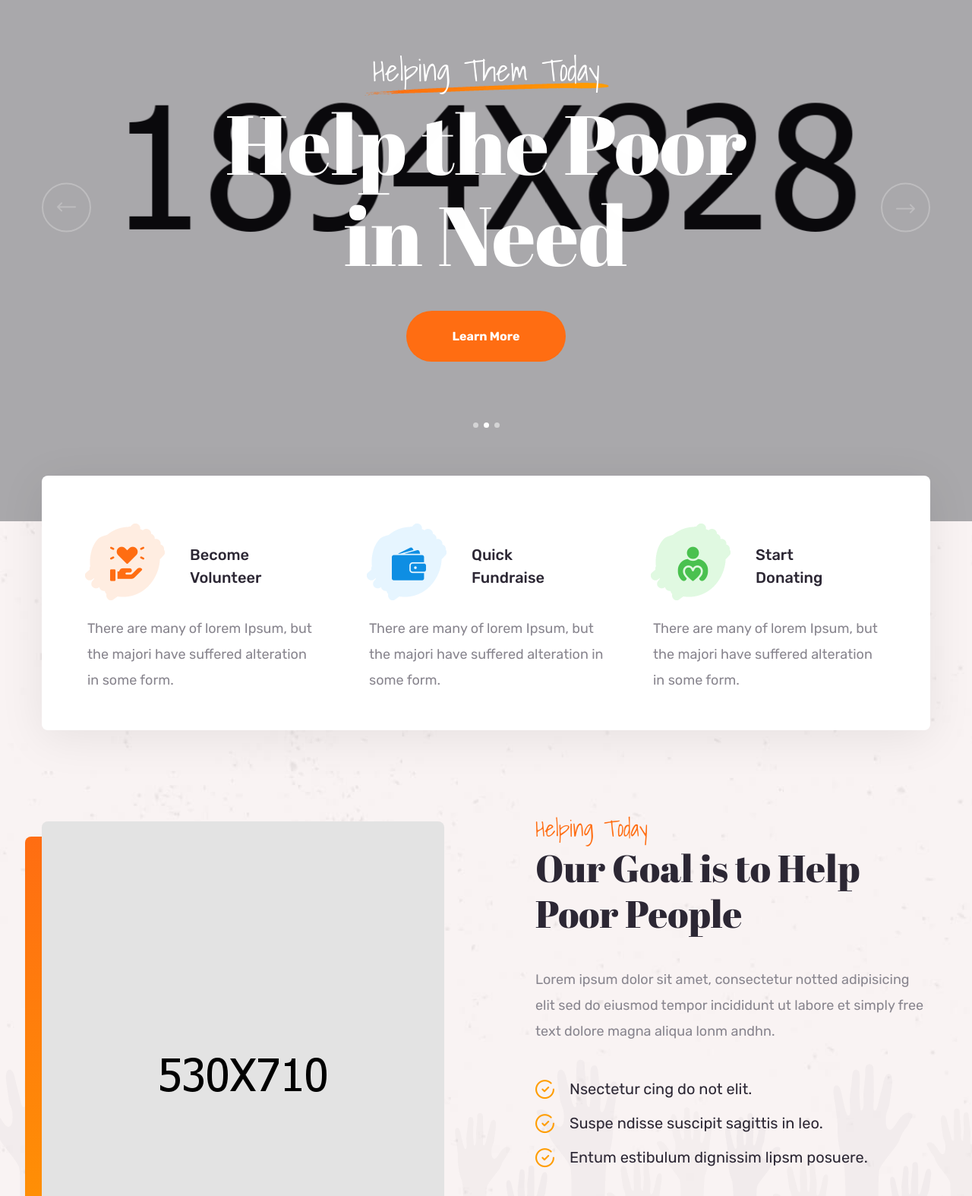
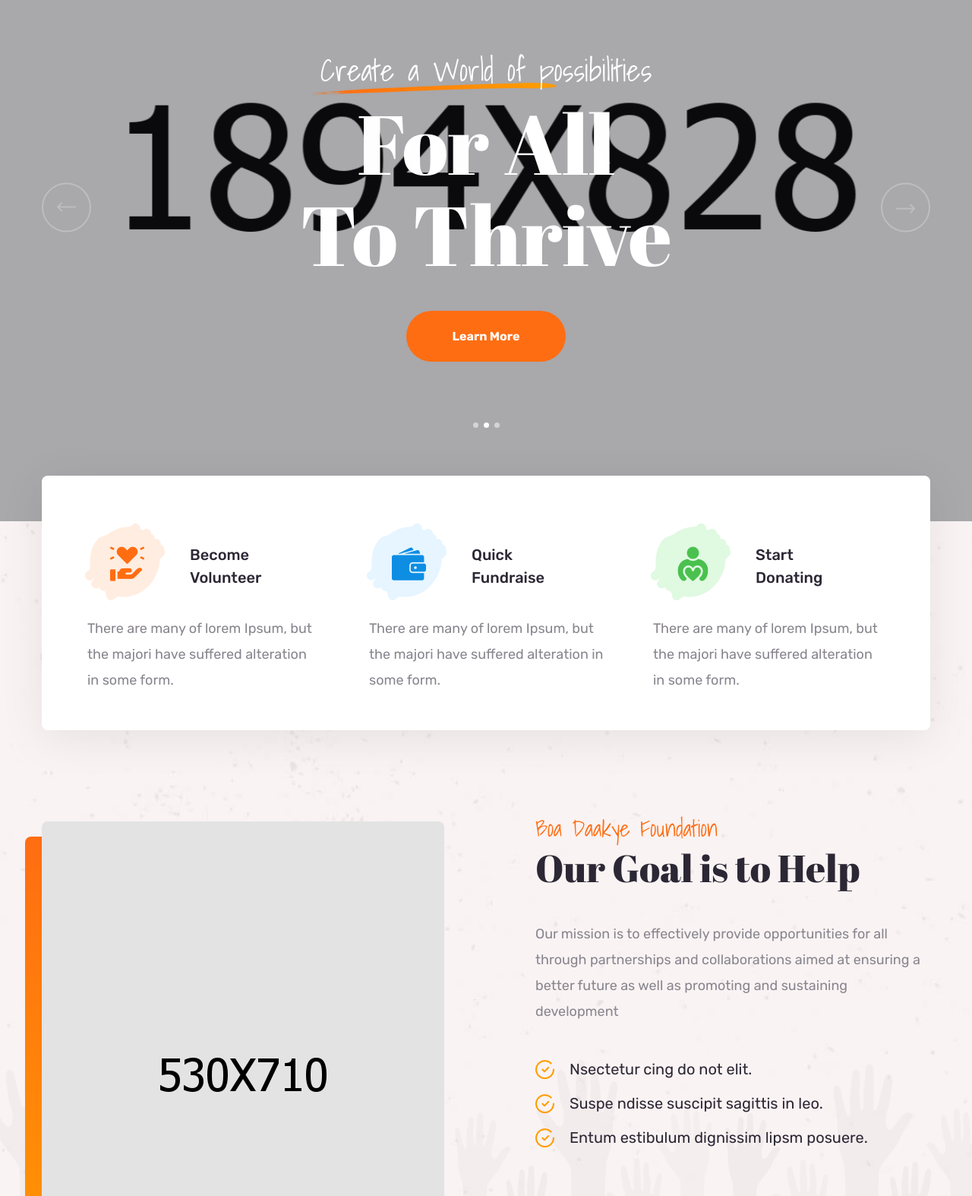
Before and after one commit to nchimz101/Mobile-Library-Project, a plain HTML site: page index.html in a window 1280 px wide. Shown: the part 302-1876 px from the top of the page at 76% size. Drawn offline with Linux system fonts and the light colour scheme; files whose address does not match are found by name.

Commit message:
Update index.html

```diff
--- a/index.html
+++ b/index.html
@@ -194,7 +194,7 @@
                                 <div class="row">
                                     <div class="col-xl-12">
                                         <p>Helping Them Today</p>
-                                        <h2>Help the Poor <br> in Need</h2>
+                                        <h2>Provide a Better <br>Futuer For All</h2>
                                         <a href="about.html" class="thm-btn">Learn More</a>
                                     </div>
                                 </div>
@@ -208,8 +208,8 @@
                             <div class="swiper-slide__inner">
                                 <div class="row">
                                     <div class="col-xl-12">
-                                        <p>Helping Them Today</p>
-                                        <h2>Help the Poor <br> in Need</h2>
+                                        <p>Create a World of possibilities</p>
+                                        <h2>For All <br> To Thrive</h2>
                                         <a href="about.html" class="thm-btn">Learn More</a>
                                     </div>
                                 </div>
@@ -224,7 +224,7 @@
                                 <div class="row">
                                     <div class="col-xl-12">
                                         <p>Helping Them Today</p>
-                                        <h2>Help the Poor <br> in Need</h2>
+                                        <h2>Improving Access<br> To Any Need</h2>
                                         <a href="about.html" class="thm-btn">Learn More</a>
                                     </div>
                                 </div>
@@ -325,12 +325,10 @@
                     <div class="col-xl-6 col-lg-6">
                         <div class="welcome-one__right">
                             <div class="block-title text-left">
-                                <h4>Helping Today</h4>
-                                <h2>Our Goal is to Help Poor People</h2>
+                                <h4>Boa Daakye Foundation</h4>
+                                <h2>Our Goal is to Help </h2>
                             </div>
-                            <p class="welcome-one__text">Lorem ipsum dolor sit amet, consectetur notted adipisicing elit
-                                sed do eiusmod tempor incididunt ut labore et simply free text dolore magna aliqua lonm
-                                andhn.</p>
+                            <p class="welcome-one__text">Our mission is to effectively provide opportunities for all through partnerships and collaborations aimed at ensuring a better future as well as promoting and sustaining development</p>
                             <ul class="welcome-one__list list-unstyled">
                                 <li><span class="icon-confirmation"></span>Nsectetur cing do not elit.</li>
                                 <li><span class="icon-confirmation"></span>Suspe ndisse suscipit sagittis in leo.</li>
```
